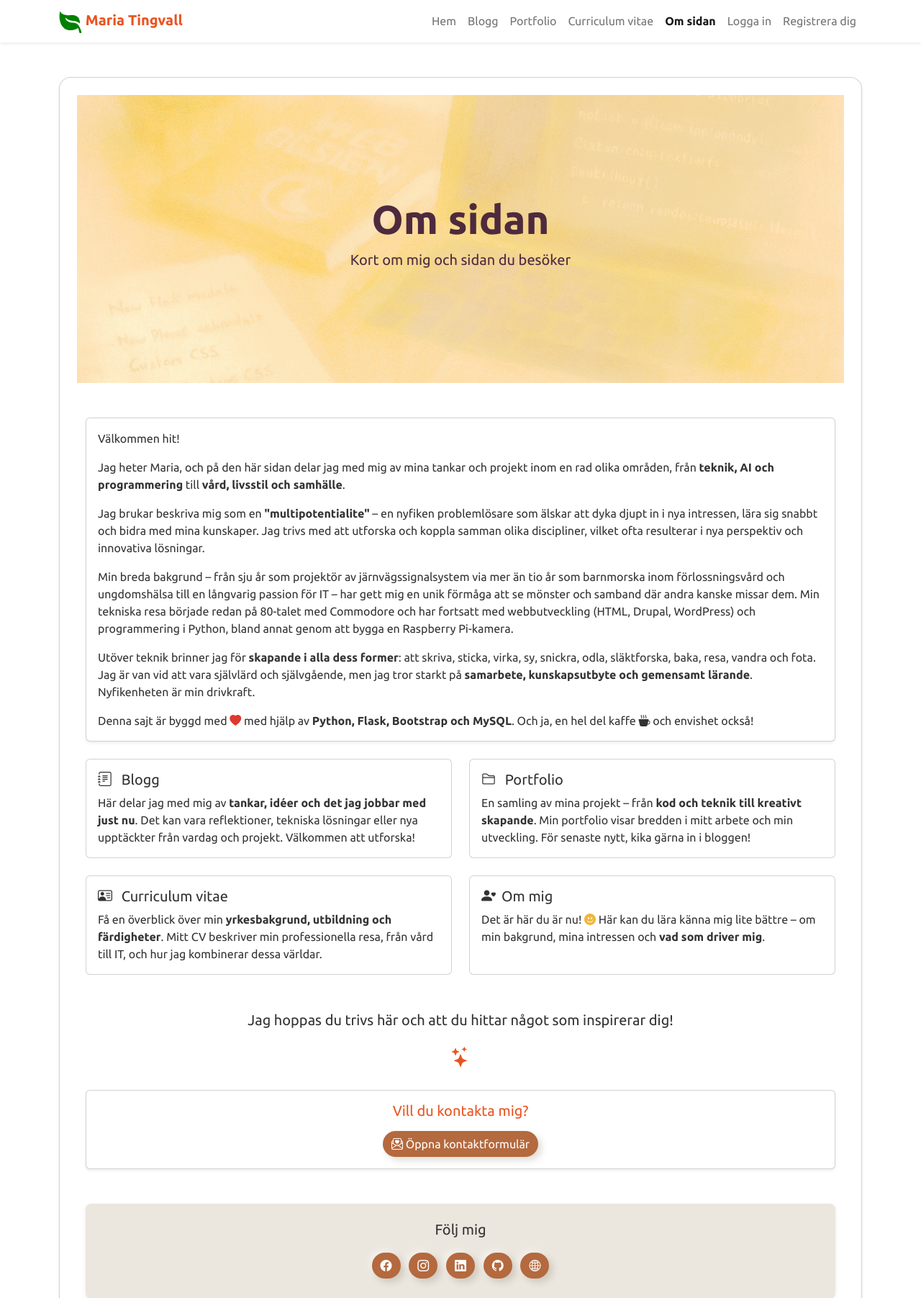
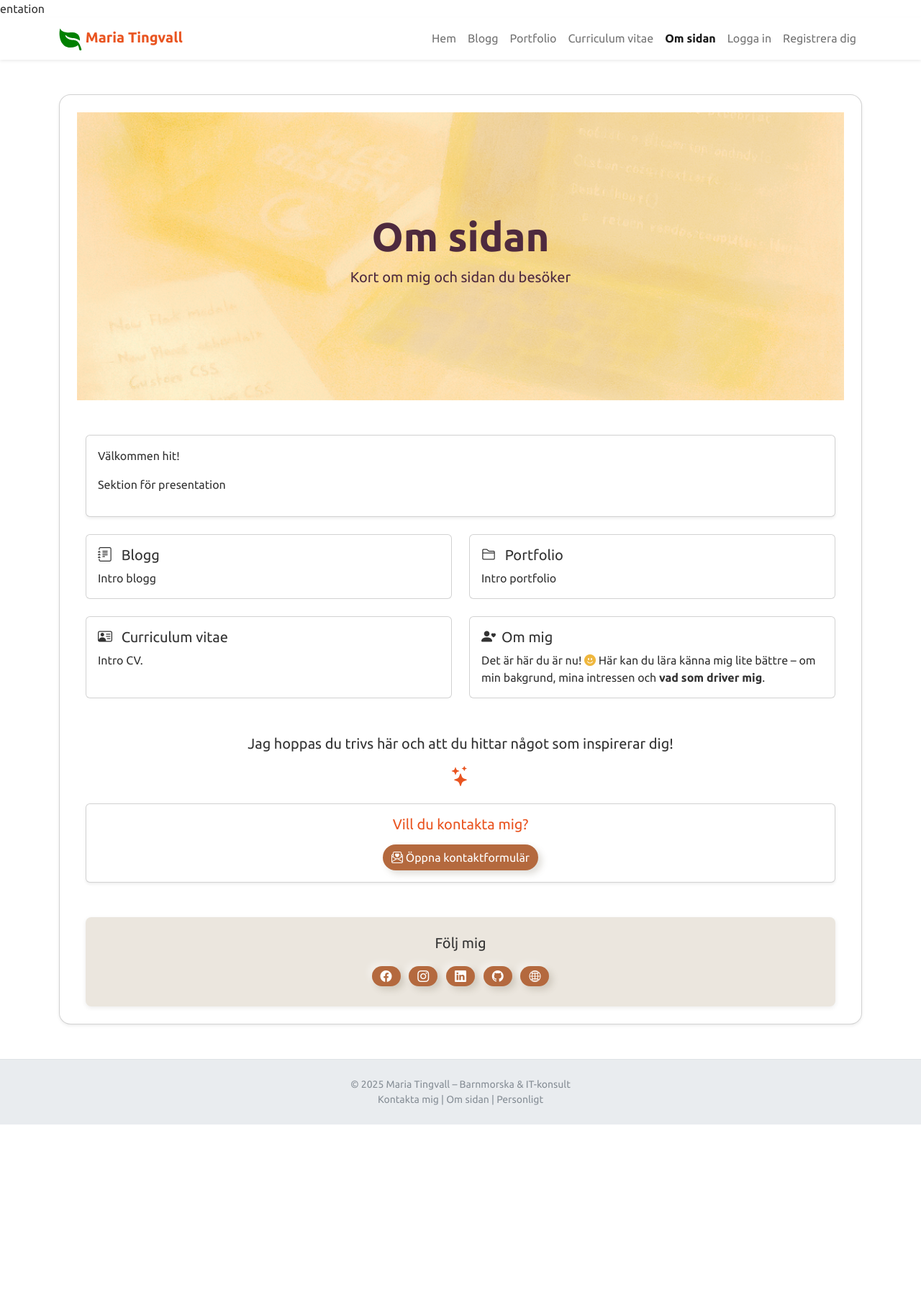
Before and after one commit to Majsan-T/MajaTingWorks, a Flask app: page /about in a window 1280 px wide. Shown: the top 1803 px of the page at 72% size. After the commit the page ends 1562 px from the top, so only its background shows below. Run offline with Flask 3, Linux system fonts and the light colour scheme; some libraries are stand-ins or nearby versions.

Commit message:
Update about.html
Removed my personal info, to be personalized.

```diff
--- a/templates/pages/about.html
+++ b/templates/pages/about.html
@@ -1,4 +1,4 @@
-{% extends "base.html" %}
+entation{% extends "base.html" %}
 {% block title %}Om sidan{% endblock %}
 
 {% block content %}
@@ -13,19 +13,7 @@
     <div class="card-body">
       <p class="card-text">
         Välkommen hit! </p>
-      <p>Jag heter Maria, och på den här sidan delar jag med mig av mina tankar och projekt inom en rad olika områden, från <b>teknik, AI och programmering</b> till <b>vård, livsstil och samhälle</b>.
-      </p>
-      <p>
-        Jag brukar beskriva mig som en <b>"multipotentialite"</b> – en nyfiken problemlösare som älskar att dyka djupt in i nya intressen, lära sig snabbt och bidra med mina kunskaper. Jag trivs med att utforska och koppla samman olika discipliner, vilket ofta resulterar i nya perspektiv och innovativa lösningar.
-      </p>
-      <p>
-        Min breda bakgrund – från sju år som projektör av järnvägssignalsystem via mer än tio år som barnmorska inom förlossningsvård och ungdomshälsa till en långvarig passion för IT – har gett mig en unik förmåga att se mönster och samband där andra kanske missar dem. Min tekniska resa började redan på 80-talet med Commodore och har fortsatt med webbutveckling (HTML, Drupal, WordPress) och programmering i Python, bland annat genom att bygga en Raspberry Pi-kamera.
-      </p>
-      <p>
-        Utöver teknik brinner jag för <b>skapande i alla dess former</b>: att skriva, sticka, virka, sy, snickra, odla, släktforska, baka, resa, vandra och fota. Jag är van vid att vara självlärd och självgående, men jag tror starkt på <b>samarbete, kunskapsutbyte och gemensamt lärande</b>. Nyfikenheten är min drivkraft.
-      </p>
-      <p class="card-text">
-        Denna sajt är byggd med <i class="bi bi-heart-fill text-danger"></i> med hjälp av <b>Python, Flask, Bootstrap och MySQL</b>. Och ja, en hel del kaffe <i class="bi bi-cup-hot-fill text-brown"></i> och envishet också!
+      <p>Sektion för presentation
       </p>
     </div>
   </div>
@@ -40,7 +28,7 @@
                   Blogg
               </a>
           </h5>
-          <p class="card-text">Här delar jag med mig av <b>tankar, idéer och det jag jobbar med just nu</b>. Det kan vara reflektioner, tekniska lösningar eller nya upptäckter från vardag och projekt. Välkommen att utforska!</p>
+          <p class="card-text">Intro blogg</p>
         </div>
       </div>
     </div>
@@ -53,7 +41,7 @@
                   Portfolio
               </a>
           </h5>
-          <p class="card-text">En samling av mina projekt – från <b>kod och teknik till kreativt skapande</b>. Min portfolio visar bredden i mitt arbete och min utveckling. För senaste nytt, kika gärna in i bloggen!</p>
+          <p class="card-text">Intro portfolio</p>
         </div>
       </div>
     </div>
@@ -66,7 +54,7 @@
                   Curriculum vitae
               </a>
           </h5>
-          <p class="card-text">Få en överblick över min <b>yrkesbakgrund, utbildning och färdigheter</b>. Mitt CV beskriver min professionella resa, från vård till IT, och hur jag kombinerar dessa världar.</p>
+          <p class="card-text">Intro CV.</p>
         </div>
       </div>
     </div>
@@ -96,19 +84,19 @@
   <div class="text-center mt-5 py-4 mt-5 section-wrapper">
     <h5>Följ mig</h5>
     <div class="social-icons mt-3">
-      <a href="https://facebook.com/maria.tingvall" target="_blank" class="btn btn-outline-primary btn-floating m-1" aria-label="Facebook">
+      <a href="https://facebook.com/___" target="_blank" class="btn btn-outline-primary btn-floating m-1" aria-label="Facebook">
         <i class="bi bi-facebook"></i>
       </a>
-      <a href="https://instagram.com/edvandoli" target="_blank" class="btn btn-outline-primary btn-floating m-1" aria-label="Instagram">
+      <a href="https://instagram.com/___" target="_blank" class="btn btn-outline-primary btn-floating m-1" aria-label="Instagram">
         <i class="bi bi-instagram"></i>
       </a>
-      <a href="https://linkedin.com/in/maria-tingvall" target="_blank" class="btn btn-outline-primary btn-floating m-1" aria-label="LinkedIn">
+      <a href="https://linkedin.com/in/___" target="_blank" class="btn btn-outline-primary btn-floating m-1" aria-label="LinkedIn">
         <i class="bi bi-linkedin"></i>
       </a>
-      <a href="https://github.com/Majsan-T" target="_blank" class="btn btn-outline-primary btn-floating m-1" aria-label="GitHub">
+      <a href="https://github.com/___" target="_blank" class="btn btn-outline-primary btn-floating m-1" aria-label="GitHub">
         <i class="bi bi-github"></i>
       </a>
-      <a href="https://maja.tingvall.nu" target="_blank" class="btn btn-outline-primary btn-floating m-1" aria-label="Personligt">
+      <a href="https://www.example.com" target="_blank" class="btn btn-outline-primary btn-floating m-1" aria-label="Personligt">
         <i class="bi bi-globe2"></i>
       </a>
     </div>
```
